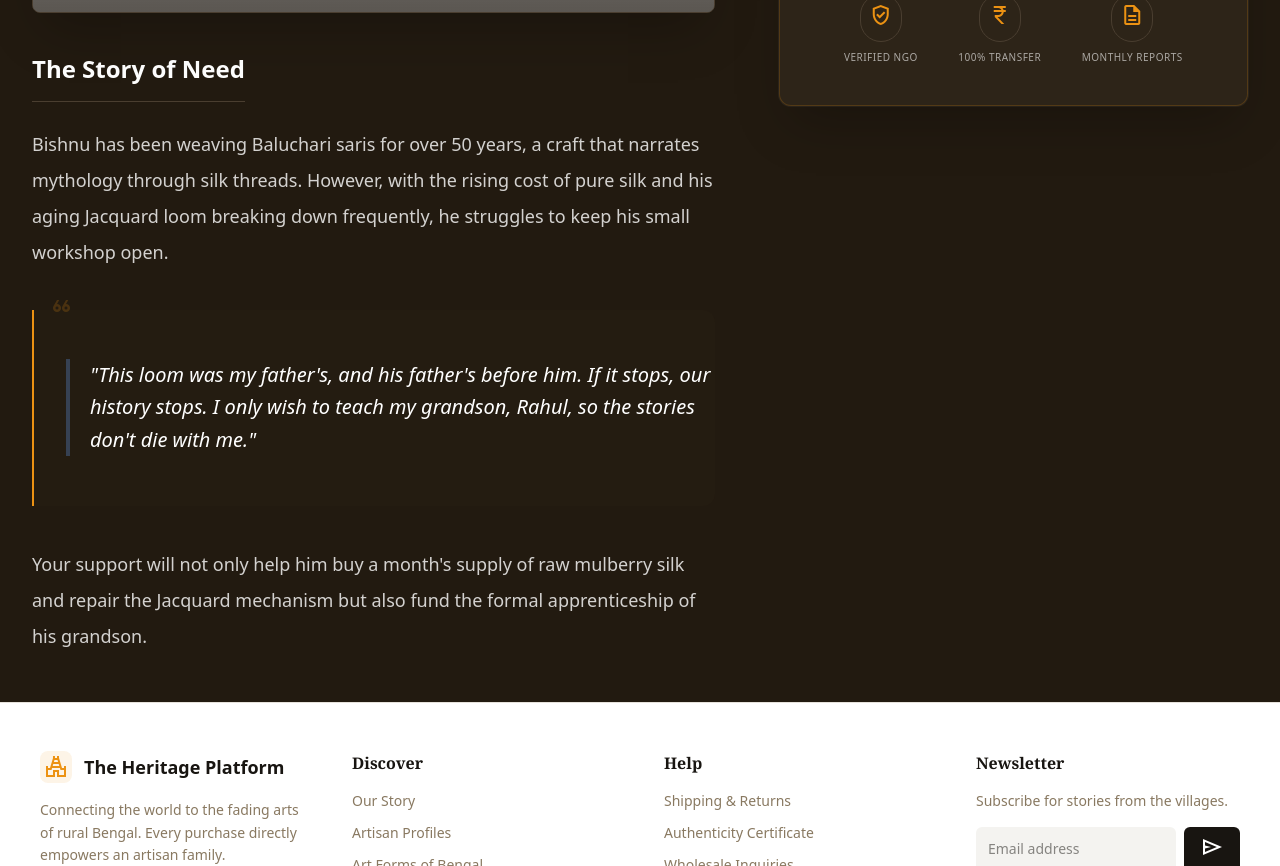
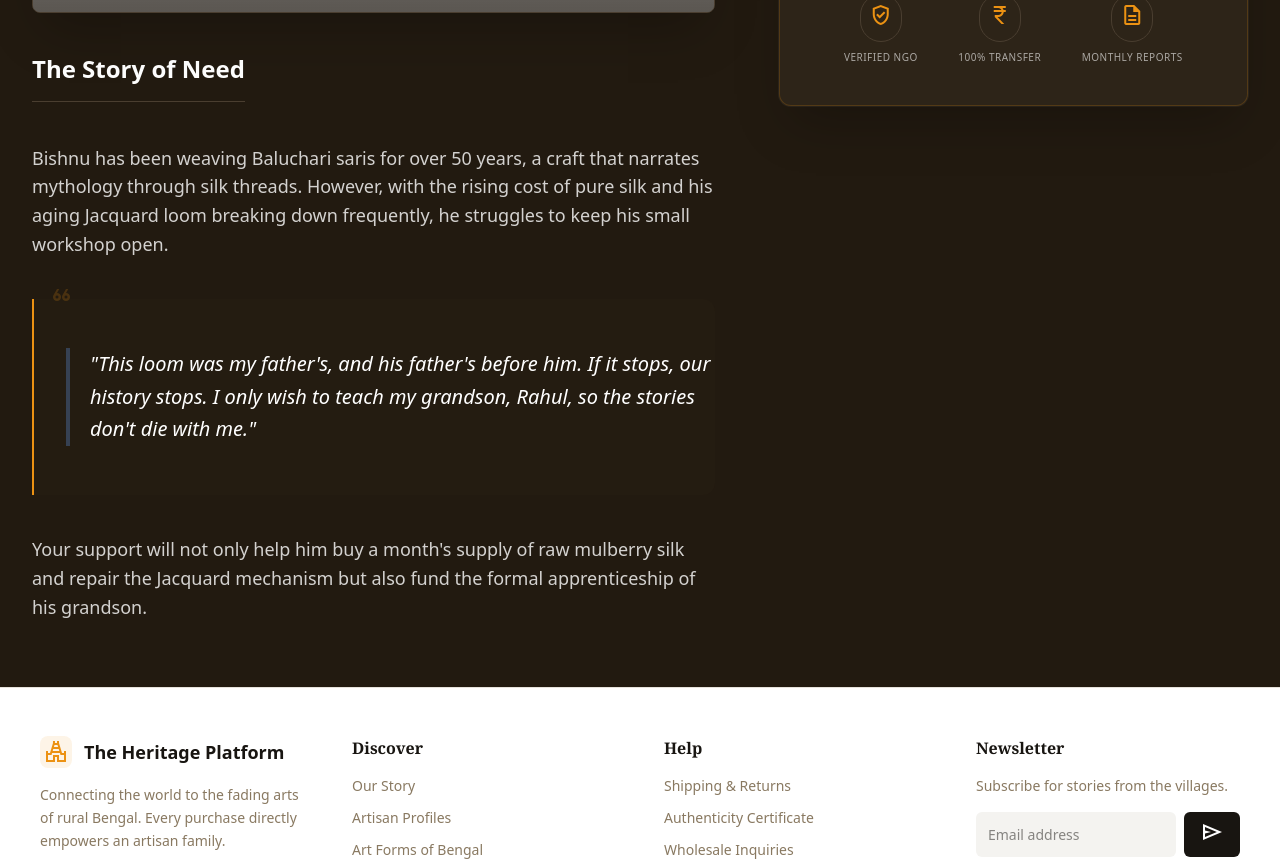
Before and after one commit to satyamdas03/heritage-platform, a Next.js app: page /sponsor in a window 1280 px wide. Shown: the part 860-1726 px from the top of the page. Built offline with nearby package versions, Linux system fonts and the light colour scheme; no server answers; grey boxes are pictures that could not be loaded.

Commit message:
fix: Improve blog layout compactness and auto-set featured image from Word content

```diff
--- a/src/app/admin/blogs/page.tsx
+++ b/src/app/admin/blogs/page.tsx
@@ -127,10 +127,15 @@ export default function AdminBlogsPage() {
             const arrayBuffer = await file.arrayBuffer();
             const result = await mammoth.convertToHtml({ arrayBuffer });
 
+            // Extract first image
+            const imgMatch = result.value.match(/<img[^>]+src="([^">]+)"/);
+            const firstImage = imgMatch ? imgMatch[1] : '';
+
             setCurrentBlog(prev => ({
                 ...prev,
                 title: prev.title || file.name.replace(/\.docx?$/, ''),
-                content: result.value
+                content: result.value,
+                imageUrl: firstImage || prev.imageUrl
             }));
 
             if (result.messages.length > 0) {
--- a/src/app/blogs/[id]/page.tsx
+++ b/src/app/blogs/[id]/page.tsx
@@ -61,10 +61,8 @@ export default async function BlogDetailPage({ params }: { params: Promise<{ id:
                     <span>{Math.ceil(blog.content.length / 1000)} Min Read</span>
                 </div>
 
-                {/* Content */}
-                {/* Content */}
                 <article
-                    className="prose prose-lg dark:prose-invert max-w-none [&_img]:rounded-xl [&_img]:shadow-md"
+                    className="prose prose-lg dark:prose-invert max-w-none [&_img]:rounded-xl [&_img]:shadow-md prose-img:max-w-full prose-p:text-justify prose-p:leading-relaxed break-words overflow-hidden"
                     dangerouslySetInnerHTML={{ __html: blog.content }}
                 />
 
--- a/src/app/globals.css
+++ b/src/app/globals.css
@@ -21,13 +21,16 @@
   width: 8px;
   height: 8px;
 }
+
 ::-webkit-scrollbar-track {
   background: #221a10;
 }
+
 ::-webkit-scrollbar-thumb {
   background: #54493b;
   border-radius: 4px;
 }
+
 ::-webkit-scrollbar-thumb:hover {
   background: #ec9213;
 }
@@ -44,3 +47,15 @@ body {
     color: #ffffff;
   }
 }
+
+/* Typography refinements */
+.prose p {
+  margin-top: 1em;
+  margin-bottom: 1em;
+  line-height: 1.6;
+}
+
+.prose img {
+  margin-top: 1.5em;
+  margin-bottom: 1.5em;
+}
```
Lines whose indentation alone changed are shown as unchanged.
